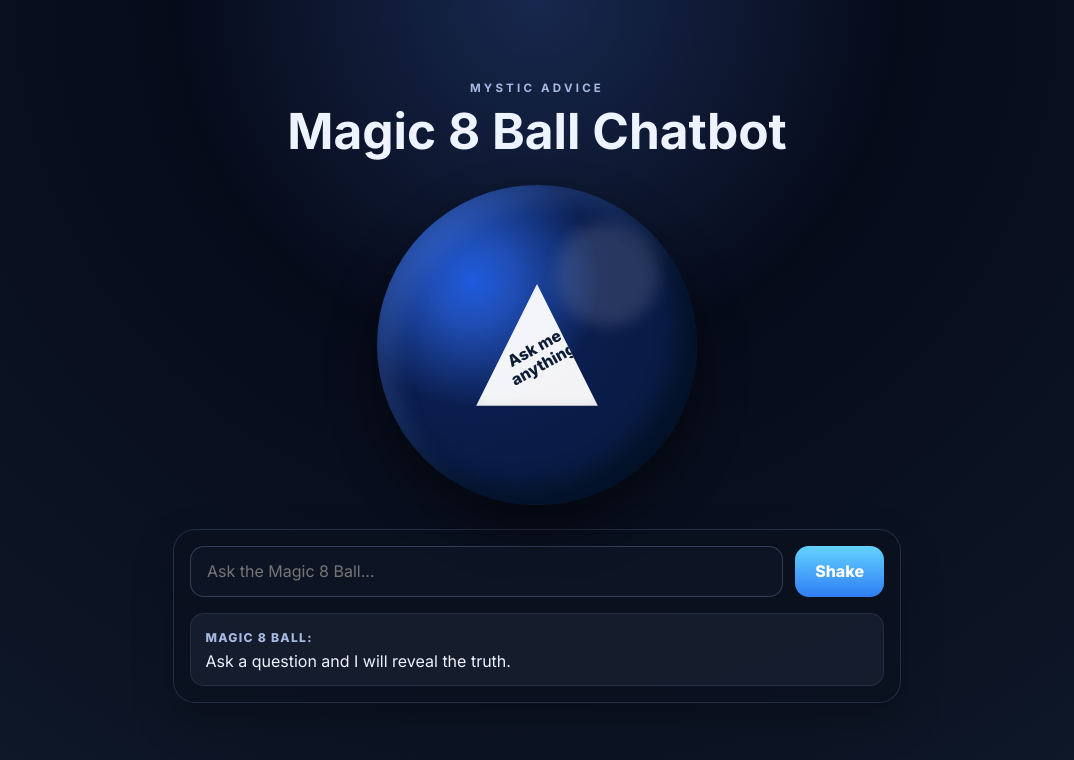
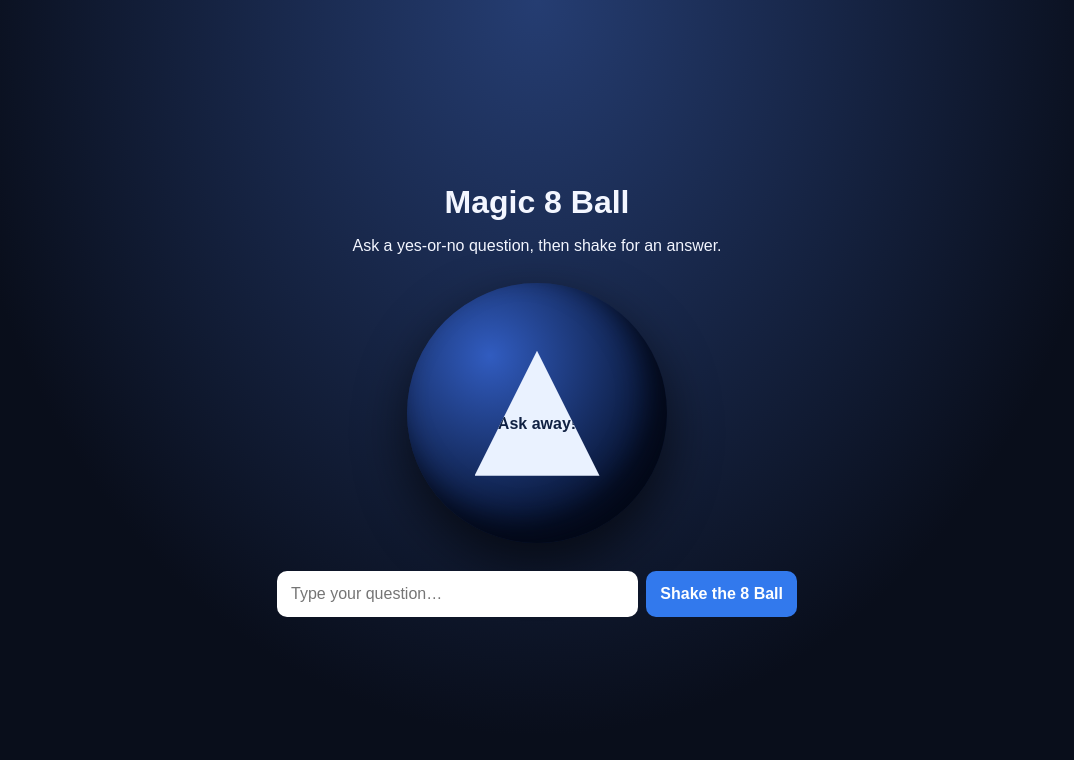
Before and after one commit to jaraynatracy2011-stack/create-a-chatbot, a plain HTML site: page index.html in a window 1280 px wide. Shown: the whole page, without its empty margins (103-1177 px from the left). Drawn offline with Linux system fonts and the light colour scheme.

Commit message:
Add Magic 8 Ball HTML structure and styling

```diff
--- a/index.html
+++ b/index.html
@@ -1,52 +1,100 @@
 <!DOCTYPE html>
 <html lang="en">
-  <head>
-    <meta charset="UTF-8" />
-    <meta name="viewport" content="width=device-width, initial-scale=1.0" />
-    <title>Magic 8 Ball Chatbot</title>
-    <link rel="preconnect" href="https://fonts.googleapis.com" />
-    <link rel="preconnect" href="https://fonts.gstatic.com" crossorigin />
-    <link href="https://fonts.googleapis.com/css2?family=Inter:wght@400;600;700;800&display=swap" rel="stylesheet" />
-    <link rel="stylesheet" href="style.css" />
-  </head>
-  <body>
-    <main class="app-shell">
-      <div class="title-wrap">
-        <p class="eyebrow">Mystic Advice</p>
-        <h1>Magic 8 Ball Chatbot</h1>
-      </div>
+<head>
+  <meta charset="UTF-8">
+  <meta name="viewport" content="width=device-width, initial-scale=1">
+  <title>Magic 8 Ball</title>
+  <style>
+    * { box-sizing: border-box; }
+    body {
+      margin: 0; min-height: 100vh; display: grid; place-items: center;
+      padding: 24px; color: #f3f6ff; font: 16px Arial, sans-serif;
+      background: radial-gradient(ellipse at top, #253d72, #090e1b 65%);
+    }
+    main { width: min(100%, 520px); text-align: center; }
+    h1 { margin-bottom: 8px; }
+    .ball {
+      width: 260px; height: 260px; margin: 28px auto;
+      display: grid; place-items: center; border-radius: 50%;
+      background: radial-gradient(circle at 32% 28%, #315cc0, #07132f 70%);
+      box-shadow: inset -15px -18px 30px #030817, 0 20px 50px #0009;
+    }
+    .window {
+      width: 125px; height: 125px; display: grid; place-items: center;
+      padding: 28px 12px 8px; background: #eaf2ff; color: #102143;
+      clip-path: polygon(50% 0, 100% 100%, 0 100%);
+      font-weight: bold; line-height: 1.2;
+    }
+    form { display: flex; gap: 8px; }
+    input, button {
+      border: 0; border-radius: 10px; padding: 14px; font: inherit;
+    }
+    input { flex: 1; min-width: 0; }
+    button { color: white; background: #3279ed; font-weight: bold; cursor: pointer; }
+    button:hover { background: #5592ff; }
+    #history { margin-top: 20px; text-align: left; }
+    #history p { padding: 12px; border-radius: 10px; background: #ffffff12; }
+    .shake { animation: shake .55s; }
+    @keyframes shake {
+      25% { transform: translateX(-10px) rotate(-6deg); }
+      50% { transform: translateX(10px) rotate(6deg); }
+      75% { transform: translateX(-7px) rotate(-4deg); }
+    }
+    @media (max-width: 430px) {
+      .ball { width: 220px; height: 220px; }
+      form { flex-direction: column; }
+    }
+  </style>
+</head>
+<body>
+  <main>
+    <h1>Magic 8 Ball</h1>
+    <p>Ask a yes-or-no question, then shake for an answer.</p>
 
-      <section class="magic-ball-panel">
-        <div class="magic-ball" aria-live="polite">
-          <div class="ball-shine"></div>
-          <div class="ball-answer">
-            <span id="answerText">Ask me anything</span>
-          </div>
-        </div>
-      </section>
+    <div class="ball" id="ball" aria-live="polite">
+      <div class="window" id="answer">Ask away!</div>
+    </div>
 
-      <section class="chat-card">
-        <form id="chatForm" class="chat-form">
-          <label for="questionInput" class="sr-only">Ask a question</label>
-          <input
-            id="questionInput"
-            type="text"
-            placeholder="Ask the Magic 8 Ball..."
-            maxlength="150"
-            autocomplete="off"
-          />
-          <button type="submit">Shake</button>
-        </form>
+    <form id="form">
+      <input id="question" placeholder="Type your question…" maxlength="150" required>
+      <button type="submit">Shake the 8 Ball</button>
+    </form>
+    <div id="history" aria-live="polite"></div>
+  </main>
 
-        <div class="chat-log" id="chatLog" aria-live="polite">
-          <div class="message bot">
-            <span class="name">Magic 8 Ball:</span>
-            <p>Ask a question and I will reveal the truth.</p>
-          </div>
-        </div>
-      </section>
-    </main>
+  <script>
+    const answers = [
+      "It is certain", "Without a doubt", "Yes, definitely",
+      "Signs point to yes", "Most likely", "Ask again later",
+      "Reply hazy, try again", "Cannot predict now",
+      "Don't count on it", "My reply is no", "Very doubtful"
+    ];
+    const form = document.getElementById("form");
+    const question = document.getElementById("question");
+    const ball = document.getElementById("ball");
+    const answerBox = document.getElementById("answer");
+    const history = document.getElementById("history");
 
-    <script src="script.js"></script>
-  </body>
+    form.addEventListener("submit", (event) => {
+      event.preventDefault();
+      const asked = question.value.trim();
+      if (!asked) return;
+
+      answerBox.textContent = "...";
+      ball.classList.remove("shake");
+      void ball.offsetWidth;
+      ball.classList.add("shake");
+
+      setTimeout(() => {
+        const answer = answers[Math.floor(Math.random() * answers.length)];
+        answerBox.textContent = answer;
+
+        const entry = document.createElement("p");
+        entry.textContent = `You asked: ${asked} — ${answer}`;
+        history.prepend(entry);
+        question.value = "";
+      }, 600);
+    });
+  </script>
+</body>
 </html>
```
